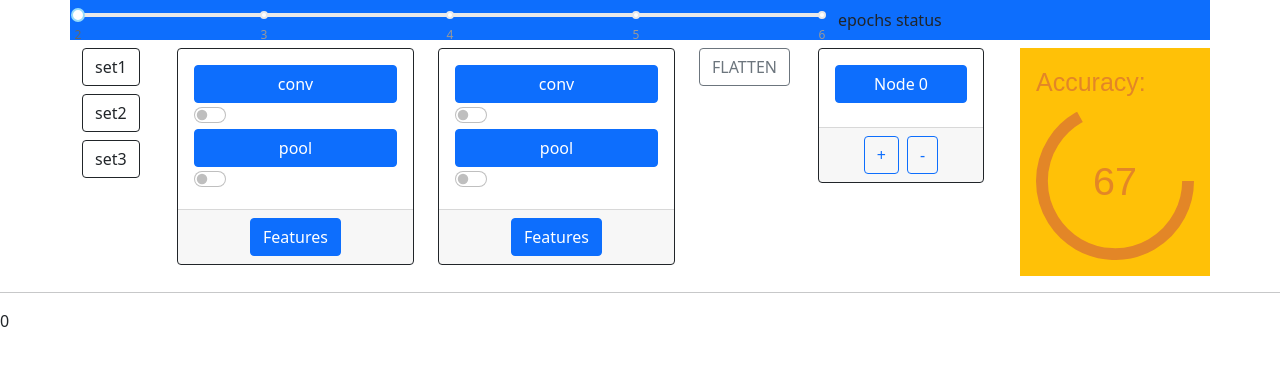
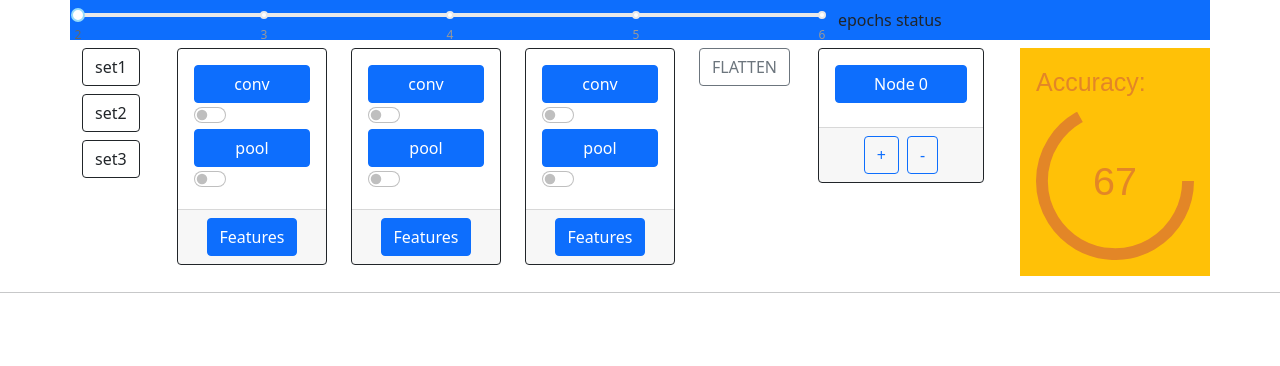
Before and after one commit to Wklej/CNNSIM, a React (Create React App) app: page / in a window 1280 px wide. Shown: the top 366 px of the page. Built offline with nearby package versions, Linux system fonts and the light colour scheme.

Commit message:
?testing?

```diff
--- a/src/App.js
+++ b/src/App.js
@@ -19,24 +19,40 @@ function App() {
         filters: '1', kernel: '1', activation: '1', stride: '1'
     })
 
+    const [allVals, setAllVals] = useState({
+        layers: [
+            {conv: {filters: '1', kernel: '1', activation: '1', stride: '1'}, pool: 2, drop: 3},
+            {conv: {filters: '2', kernel: '2', activation: '2', stride: '2'}, pool: 2, drop: 3},
+            {conv: {filters: '0', kernel: '0', activation: '0', stride: '0'}, pool: 0, drop: 0},
+            {conv: {filters: '0', kernel: '0', activation: '0', stride: '0'}, pool: 0, drop: 0},
+            {conv: {filters: '0', kernel: '0', activation: '0', stride: '0'}, pool: 0, drop: 0},
+            {conv: {filters: '0', kernel: '0', activation: '0', stride: '0'}, pool: 0, drop: 0},
+        ]
+    })
+
     const handleConvChange = (e) => {
         setConvValues( vals => {
             return { ...vals, [e.target.name]: e.target.value}
         })
     }
 
+    const handleLayerChange = (e, id) => {
+        console.log(id)
+        console.log(
+            allVals.layers[1]
+        )
 
-    var persons = [
-        {name: ["Filip", "Filip"], age: "22"},
-        {name: ["Natalia", "Natalia"], age: "24"},
-        {name: ["Fufu", "Fufu"], age: "42"},
-    ]
+        // setAllVals( vals => {
+        //     return { ...vals.layers[id], [e.target.name]: e.target.value}
+        // })
+    }
 
-    var persons2 = [
-        {name: ["Filip", "Filip"], age: "22"},
-        {name: ["Natalia", "Nataliaa"], age: "24"},
-        {name: ["Fufu", "Fufu"], age: "42"},
-    ]
+    const handleSetLayers = (id, value) => {
+        const temp = allVals
+        temp.layers[id].conv.filters = value
+        setAllVals(temp)
+        console.log('After: ', allVals)
+    }
 
     var test = {
         layers: [
@@ -60,18 +76,6 @@ function App() {
         ]
     }
 
-    const loop = () => {
-        const arr = []
-        for (let index = 0; index < 3; index++) {
-            if (JSON.stringify(persons[index]) === JSON.stringify(persons2[index])) {
-                console.log(persons[index], persons2[index])
-                arr.push(1)
-            }
-            else arr.push(0)
-        }
-        console.log(test)
-        return arr;
-    }
 
     const testt = () => {
         const array = []
@@ -85,17 +89,19 @@ function App() {
 
     return (
         <div>
-            <testContext.Provider value={handleConvChange}>
+            <testContext.Provider value={handleLayerChange}>
                 <TopBar numLayers={numLayers} handleSliderChange={handleSliderChange} />
                 <Workflow numLayers={numLayers} />
-                {console.log(convValues)}
             </testContext.Provider>
             <hr />
 
             {
 
                 // loop()
-                testt()
+                // testt()
+                // console.log(allVals),
+                // <button onClick={() => handleSetLayers(0, '12')}>asd</button>
+                // handleSet()
 
             }
 
--- a/src/Layers/MidLayer.js
+++ b/src/Layers/MidLayer.js
@@ -23,6 +23,12 @@ const MidLayer = ({num}) => {
         const btnHandler = document.getElementById(e.target.id)
         btnHandler.disabled = !btnHandler.disabled
     }
+
+    const [showConv2, setConv2Show] = useState(false);
+    const handleConv2Show = () => setConv2Show(true);
+    const handleConv2Close = () => setConv2Show(false);
+
+
     const divs = () => {
         let array = [];
         for (let index = 0; index < num; index++) {
@@ -35,7 +41,7 @@ const MidLayer = ({num}) => {
                                 <div className="form-check form-switch">
                                     <input type="checkbox" className="form-check-input" id={'conv' + index} onChange={(e) => handleDisableConv(e)} />
                                 </div>
-                                <LayerModal show={showConv} handleClose={handleConvClose} body={"conv"} />
+                                <LayerModal show={showConv} handleClose={handleConvClose} body={"conv"} id={index} />
                                 <button className="btn btn-primary" onClick={handlePoolShow} id={'pool' + index}>pool</button>
                                 <div className="form-check form-switch">
                                     <input type="checkbox" className="form-check-input" id={'pool' + index} onChange={(e) => handleDisablePool(e)} />
@@ -51,6 +57,34 @@ const MidLayer = ({num}) => {
                 </div>
             )
         }
+
+
+        array.push(
+            <div className="col">
+                    <div className="card border-dark text-center" >
+                        <div className="card-body">
+                            <ul className="list-group">
+                                <button className="btn btn-primary" onClick={handleConv2Show} id={'conv' + 9}>conv</button>
+                                <div className="form-check form-switch">
+                                    <input type="checkbox" className="form-check-input" id={'conv' + 9} onChange={(e) => handleDisableConv(e)} />
+                                </div>
+                                <LayerModal show={showConv2} handleClose={handleConv2Close} body={"conv"} id={9} />
+                                <button className="btn btn-primary" onClick={handlePoolShow} id={'pool' + 9}>pool</button>
+                                <div className="form-check form-switch">
+                                    <input type="checkbox" className="form-check-input" id={'pool' + 9} onChange={(e) => handleDisablePool(e)} />
+                                </div>
+                                <LayerModal show={showPool} handleClose={handlePoolClose} body={'pool'} />
+                            </ul>
+                        </div>
+                        <div className="card-footer">
+                            <button className="btn btn-primary" onClick={handleFeaturesShow} id={'feat' + 9}>Features</button>
+                            <Features show={showFeatures} handleClose={handleFeaturesClose} />
+                        </div>
+                    </div>
+                </div>
+        )
+
+
         return array
     }
 
--- a/src/Modal/Components/ConvParams.js
+++ b/src/Modal/Components/ConvParams.js
@@ -2,7 +2,7 @@ import { useContext } from "react";
 import { Modal } from "react-bootstrap";
 import { testContext } from "../../testContext";
 
-const ConvParams = () => {
+const ConvParams = ({id}) => {
 
     const handleChange = useContext(testContext)
 
@@ -35,6 +35,7 @@ const ConvParams = () => {
                     <option value="2">2</option>
                     <option value="3">3</option>
                 </select>
+                {"id " + id}
             </div>
         </Modal.Body>
      );
--- a/src/Modal/Components/Details.js
+++ b/src/Modal/Components/Details.js
@@ -3,11 +3,11 @@ import { Modal } from "react-bootstrap";
 import ConvParams from './ConvParams'
 import PoolParams from "./PoolParams";
 
-const Details = ({layerType}) => {
+const Details = ({layerType, id}) => {
 
     if (layerType === "conv") {
         return (
-            <ConvParams />
+            <ConvParams id={id} />
         );
     }
     else if (layerType === "pool") {
--- a/src/Modal/LayerModal.js
+++ b/src/Modal/LayerModal.js
@@ -4,7 +4,7 @@ import Explaination from './Components/Explaination'
 import Details from './Components/Details';
 import { useState } from 'react';
 
-const LayerModal = ({show, handleClose, body}) => {
+const LayerModal = ({show, handleClose, body, id}) => {
 
     const [type, setType] = useState('details')
 
@@ -13,7 +13,7 @@ const LayerModal = ({show, handleClose, body}) => {
             return(<Explaination layerType={body} />)
         }
         else if(type === "details") {
-            return(<Details layerType={body} />)
+            return(<Details layerType={body} id={id} />)
         }
     }
 
```
